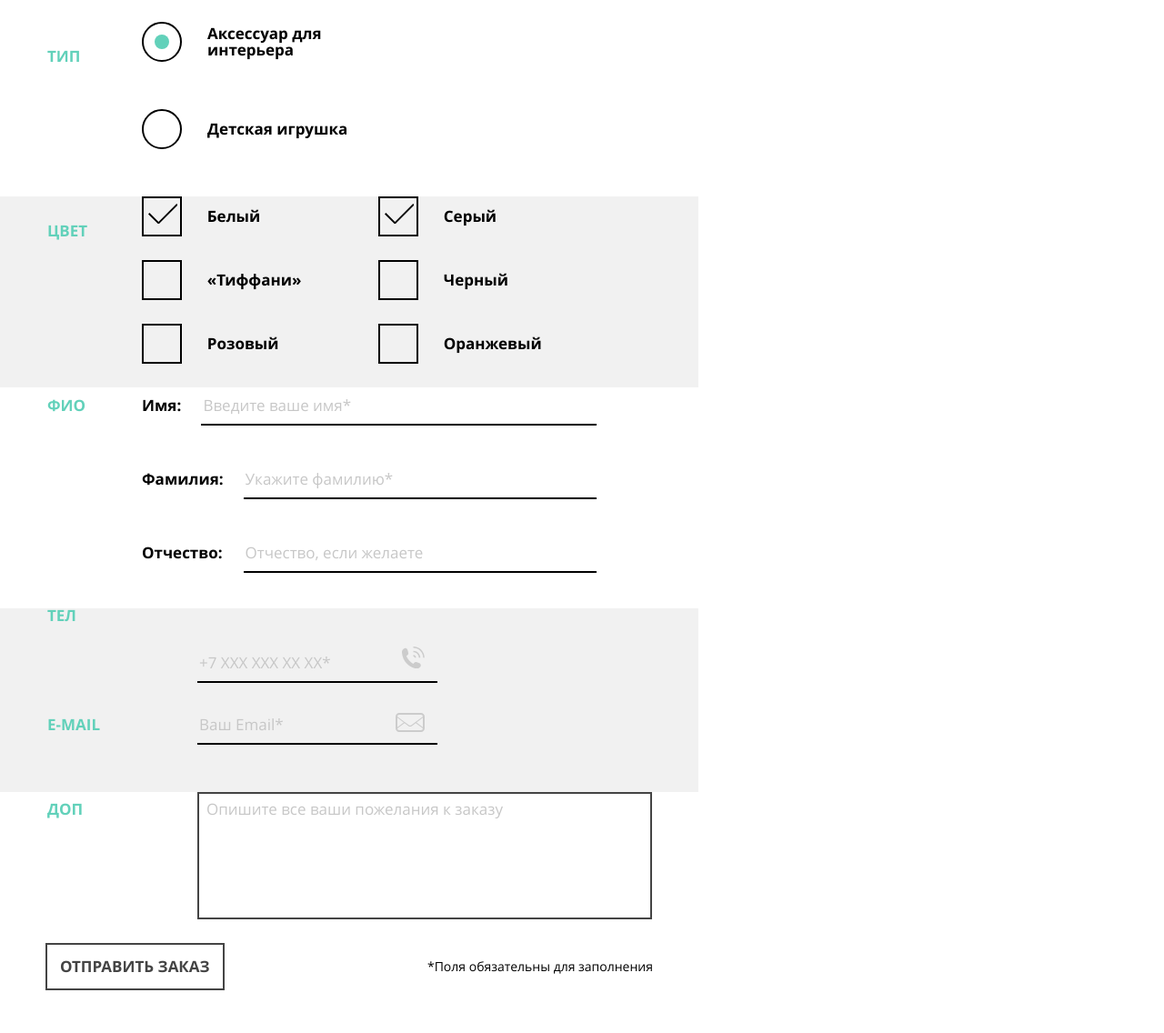
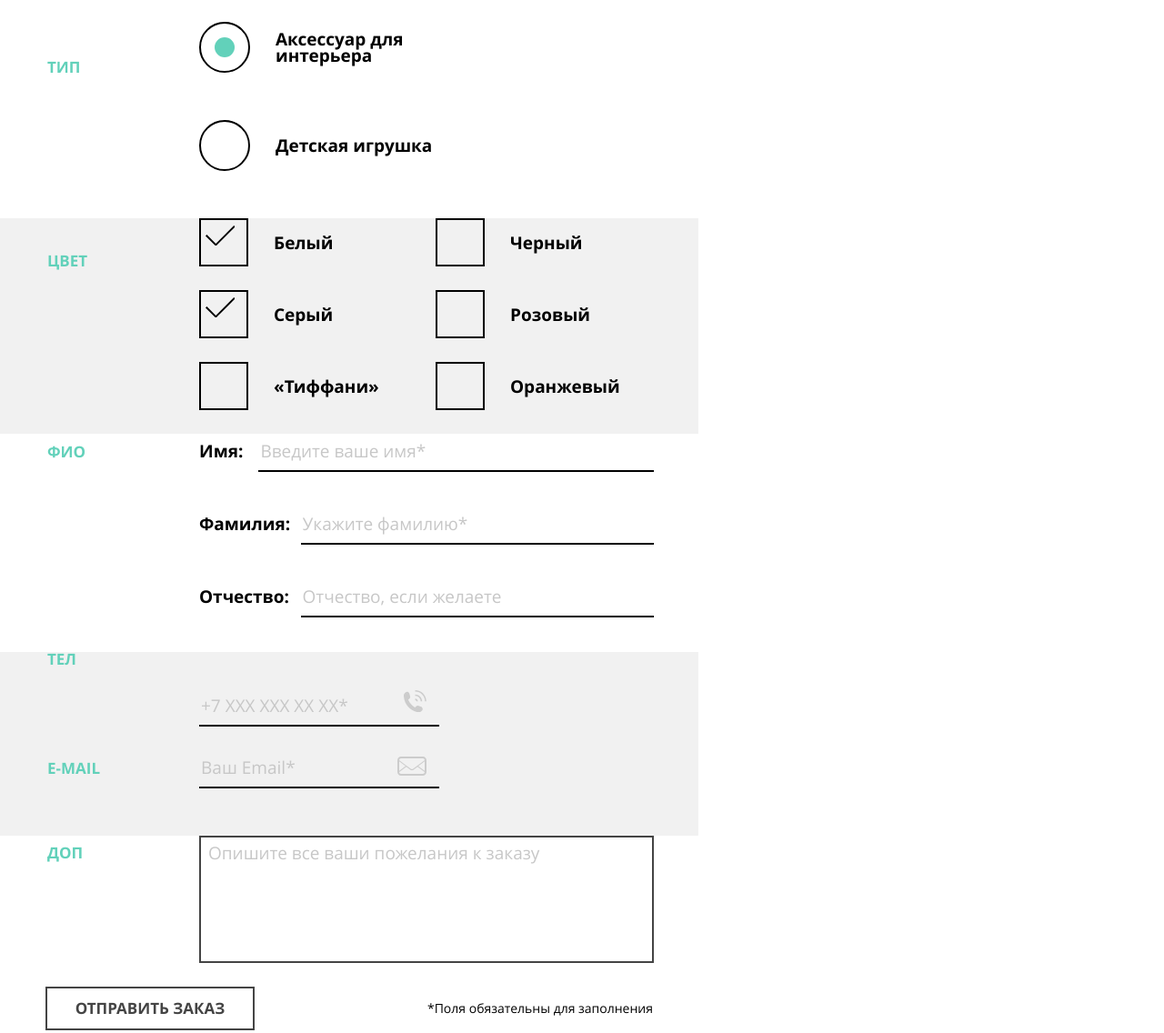
Before and after one commit to MariannaSpb/788161-mishka, a website: page source/form.html in a window 1280 px wide. Shown: the part 430-1566 px from the top of the page at 91% size. Drawn offline with nearby package versions, Linux system fonts and the light colour scheme; files that its build step writes are made by us from their sources.

Commit message:
form tablet fixed

```diff
--- a/source/form.html
+++ b/source/form.html
@@ -88,35 +88,33 @@
               <div class="form-block__wrapper">
             <legend class="form-block__legend">Цвет</legend>
             <div class="form-block__container--checkbox">
+                <div class="form-block__container--checkbox-right">
             <div class="form-field--check">
-          <input class="form-field__input form-field__input--check visually-hidden" type="checkbox" name="color" value="white"
-            id="checkbox-1" checked>
+              <input class="form-field__input form-field__input--check visually-hidden" type="checkbox" name="color" value="white" id="checkbox-1" checked="">
               <label class="form-field__label" for="checkbox-1">Белый</label>
             </div>
             <div class="form-field--check">
-          <input class="form-field__input form-field__input--check visually-hidden" type="checkbox" name="color" value="gray"
-            id="checkbox-2" checked>
+              <input class="form-field__input form-field__input--check visually-hidden" type="checkbox" name="color" value="gray" id="checkbox-2" checked="">
               <label class="form-field__label" for="checkbox-2">Серый</label>
             </div>
             <div class="form-field--check">
-          <input class="form-field__input form-field__input--check visually-hidden" type="checkbox" name="color" value="tiffany"
-            id="checkbox-3">
+              <input class="form-field__input form-field__input--check visually-hidden" type="checkbox" name="color" value="tiffany" id="checkbox-3">
               <label class="form-field__label" for="checkbox-3">«Тиффани»</label>
             </div>
+                </div>
+                <div class="form-block__container--checkbox-left">
             <div class="form-field--check">
-          <input class="form-field__input form-field__input--check visually-hidden" type="checkbox" name="color" value="black"
-            id="checkbox-4">
+              <input class="form-field__input form-field__input--check visually-hidden" type="checkbox" name="color" value="black" id="checkbox-4">
               <label class="form-field__label" for="checkbox-4">Черный</label>
             </div>
             <div class="form-field--check">
-          <input class="form-field__input form-field__input--check visually-hidden" type="checkbox" name="color" value="pink"
-            id="checkbox-5">
+              <input class="form-field__input form-field__input--check visually-hidden" type="checkbox" name="color" value="pink" id="checkbox-5">
               <label class="form-field__label" for="checkbox-5">Розовый</label>
             </div>
             <div class="form-field--check">
-          <input class="form-field__input form-field__input--check visually-hidden" type="checkbox" name="color" value="orange"
-            id="checkbox-6">
+              <input class="form-field__input form-field__input--check visually-hidden" type="checkbox" name="color" value="orange" id="checkbox-6">
               <label class="form-field__label" for="checkbox-6">Оранжевый</label>
+                    </div>
             </div>
             </div>
             </div>
@@ -267,8 +265,9 @@
         <div class="page-footer__copyright copyright">
           <p class="copyright__title">Разработано</p>
           <a class="copyright__link" href="https://htmlacademy.ru/intensive/adaptive" target="_blank">
-            <svg xmlns="http://www.w3.org/2000/svg" width="27px" height="34px" viewBox="0 0 60 60">
-              <path fill="#63d1bb" d="M30.2 5h-.2l-19.7 2.1v36.2l19.7 11.7 19.7-11.7v-36.2l-19.5-2.1zm17 36.8l-17.2 10.2-17.2-10.2v-14.8l17.1 10.2v1.8l-11.7-7v1.8l11.8 7.1v1.9l-11.8-7v1.8l11.8 7 11.9-7.1v-7.6l5.3-3.2v15.1zm-.1-17l-4.7 2.8-2.2 1.3-10.3-6.1v1.8l8.8 5.3h-.1l-.2.1-1.3.7-7.3-4.3v1.8l5.8 3.4-1.4.9-4.3-2.6v1.8l2.9 1.7-2.9 1.7-17-10.1 17-10.2 17.2 10zm.1-1.8l-17.3-10.2-17.1 10.2v-13.6l17.2-1.8 17.2 1.8v13.6z" /></svg>
+            <svg version="1.1" id="Layer_1" xmlns="http://www.w3.org/2000/svg" xmlns:xlink="http://www.w3.org/1999/xlink" x="0px" y="0px" width="26.943px" height="34.09px" viewBox="0 0 26.943 34.09" enable-background="new 0 0 26.943 34.09" xml:space="preserve">
+              <path fill="#63d1bb" d="M13.62,0.017L13.472,0L0,1.412v24.661l13.473,8.017l13.43-7.99l0.042-0.025V1.412L13.62,0.017z M25.019,12.127L13.495,5.334 L13.494,5.23l-0.087,0.05l-0.088-0.056v0.109L1.925,12.118V3.147l11.548-1.212l11.547,1.212V12.127z M13.405,6.787L24.923,13.5 l-4.479,2.64l-7.093-4.221l-0.014,1.415l5.904,3.513l-0.86,0.507l-5.03-2.992l-0.014,1.415l3.827,2.275l-0.782,0.523l-3.031-1.787 l-0.014,1.413l1.853,1.091l-1.8,1.081L2.034,13.622L13.405,6.787z M1.925,15.127l11.411,6.791l0.016,1.044L5.41,18.234L5.395,19.65 l7.979,4.795l0.018,1.076l-7.973-4.74l-0.013,1.414l8.021,4.822l0.046,0.025l8.143-4.872l-0.011-5.177l3.415-2.036v10.021 L13.472,31.85L1.925,24.979V15.127z"/>
+            </svg>
           </a>
         </div>
       </div>
--- a/source/sass/blocks/filter-form.scss
+++ b/source/sass/blocks/filter-form.scss
@@ -2,6 +2,7 @@
   display: flex;
   flex-direction: column;
   padding: 0 30px;
+  padding-bottom: 55px;
 }
 
 @media (min-width: 768px) {
--- a/source/sass/blocks/form-block.scss
+++ b/source/sass/blocks/form-block.scss
@@ -30,19 +30,22 @@
   }
 
   .form-block__legend {
-    width: 165px;
+    width: 167px;
 
     &--type,
     &--name {
-      width: 104px;
+      width: 167px;
     }
   }
 
   .form-block__container--checkbox {
     display: flex;
-    flex-wrap: wrap;
-    justify-content: center;
   }
+  // .form-block__container--checkbox {
+  //   display: flex;
+  //   flex-wrap: wrap;
+  //   justify-content: center;
+  // }
 
   .form-block__container--name {
     width: 500px;
--- a/source/sass/blocks/form-field.scss
+++ b/source/sass/blocks/form-field.scss
@@ -96,6 +96,12 @@
   }
 }
 
+.form-field__button {
+  width: 260px;
+  margin: 0 auto;
+  margin-top: 31px;
+}
+
 .form-field__user-wishes {
   box-sizing: border-box;
   width: 260px;
@@ -108,6 +114,8 @@
 }
 
 .form-field__required-text {
+  margin: 0;
+
   font-weight: 400;
   font-size: 14px;
   line-height: 16px;
@@ -171,4 +179,43 @@
   .form-field__label--text-patronymic {
     width: 145px;
   }
+
+  .form-field__input--radio:checked + label::after {
+    top: 17px;
+    left: 17px;
+
+    width: 22px;
+    height: 22px;
+  }
+
+  .form-field__input--radio + .form-field__label::before {
+    width: 52px;
+    height: 52px;
+  }
+
+  .form-field__label {
+    font-weight: 700;
+    font-size: 19px;
+    line-height: 18px;
+  }
+
+  .form-field__input--check + label::before {
+    width: 50px;
+    height: 49px;
+  }
+
+  .form-field__text::-webkit-input-placeholder,
+  .form-field__user-phone::-webkit-input-placeholder,
+  .form-field__user-email::-webkit-input-placeholder,
+  .form-field__user-wishes::-webkit-input-placeholder {
+    font-size: 19px;
+  }
+
+  .form-field__button {
+    width: 230px;
+    margin: 0;
+
+    font-size: 17px;
+    line-height: 16px;
+  }
 }
```
Lines whose indentation alone changed are shown as unchanged.
